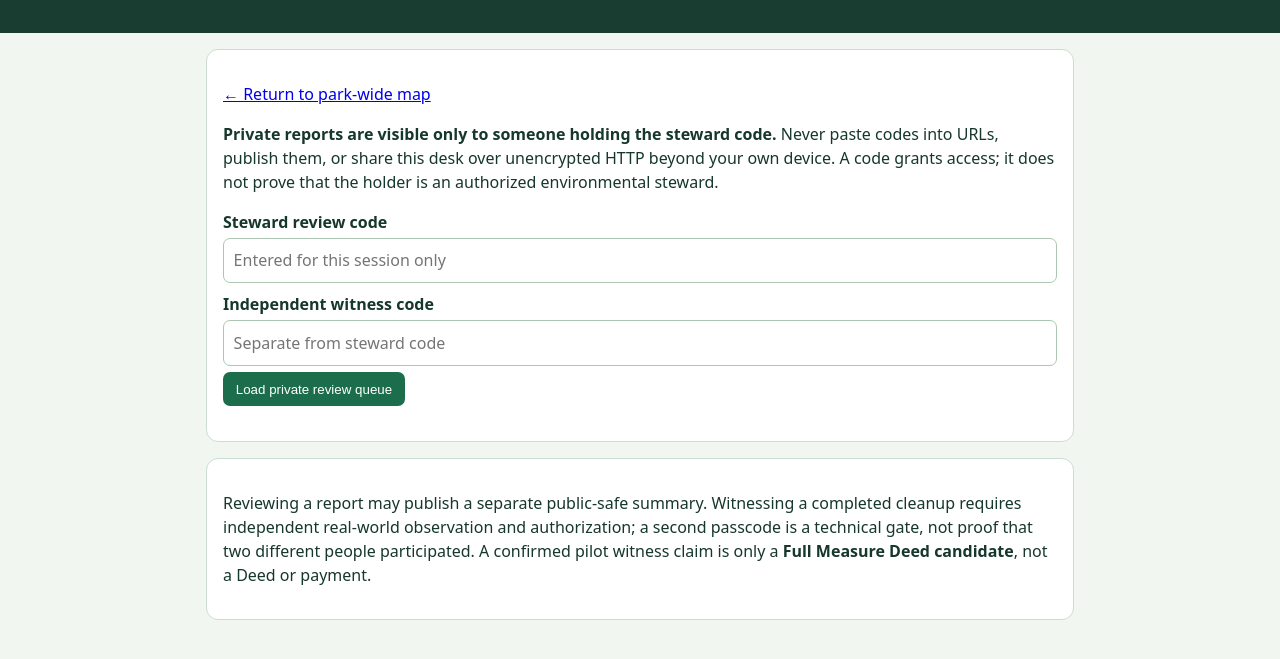
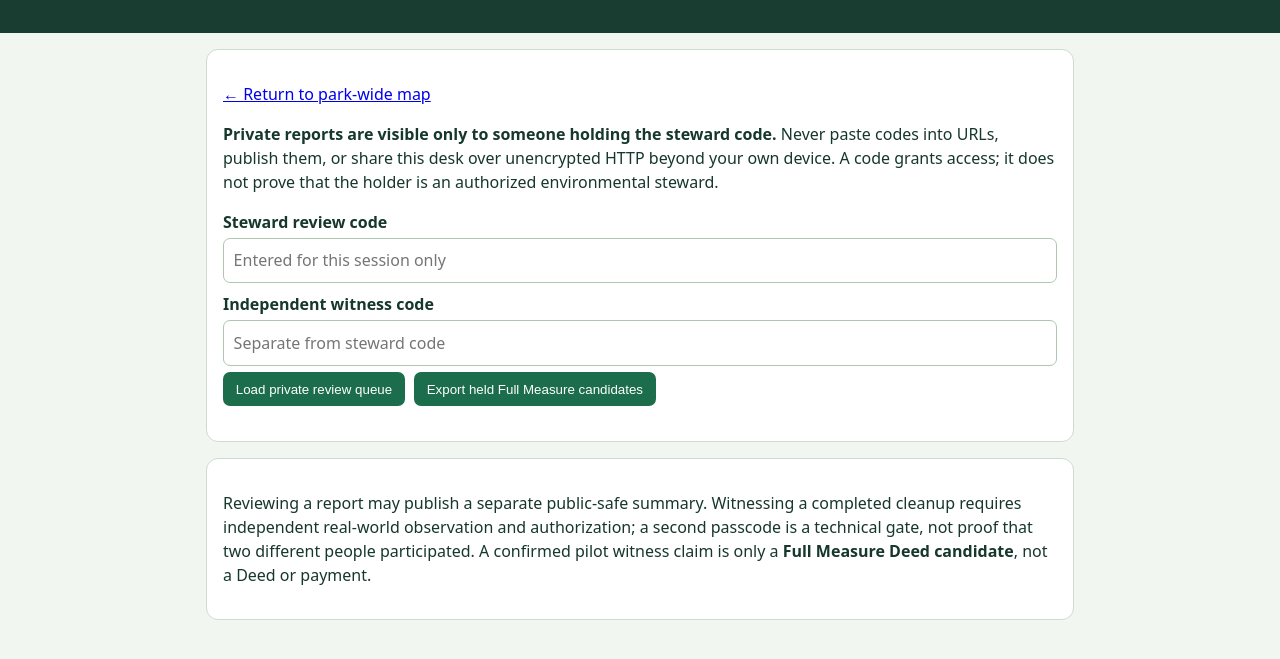
Before and after one commit to the-static-collective/GrO, a website: page apps/sibley-stewardship/steward.html in a window 1280 px wide. Shown: the part 113-772 px from the top of the page. Drawn offline with Linux system fonts and the light colour scheme.

Commit message:
feat(gro): explicit candidate export control on steward desk

```diff
--- a/apps/sibley-stewardship/steward.html
+++ b/apps/sibley-stewardship/steward.html
@@ -17,6 +17,7 @@ button.secondary{background:#647c6a}button.warn{background:#963f37}.check{displa
 <label for="steward-key">Steward review code</label><input id="steward-key" type="password" autocomplete="off" placeholder="Entered for this session only">
 <label for="witness-key">Independent witness code</label><input id="witness-key" type="password" autocomplete="off" placeholder="Separate from steward code">
 <button type="button" id="load">Load private review queue</button>
+<button type="button" id="export-candidates">Export held Full Measure candidates</button>
 <p class="small" id="status" role="status"></p>
 </section>
 <div id="queue" aria-live="polite"></div>
```
